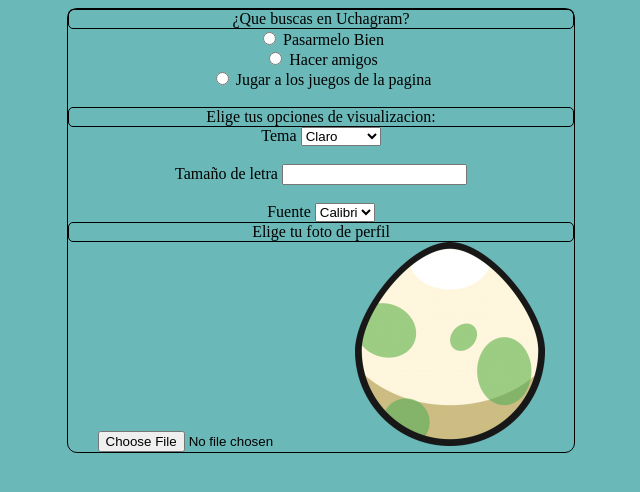
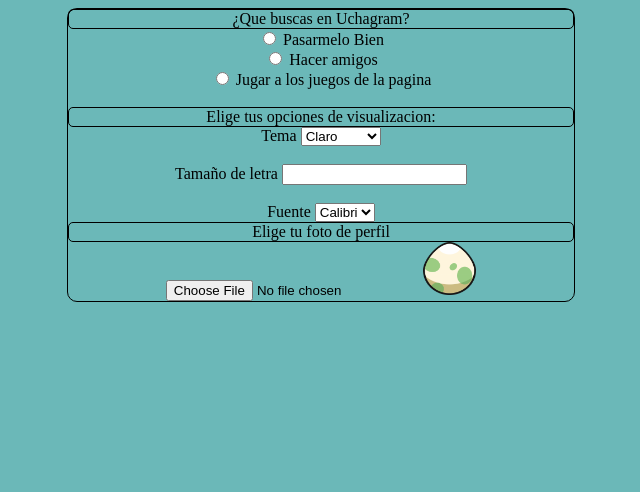
Before and after one commit to PedroPM-775/ProyectoRedSocial, a PHP site: page /perfil.php in a window 1280 px wide. Shown: the top 492 px of the page, without its empty margins (319-959 px from the left). Run offline with PHP 8.4, Linux system fonts and the light colour scheme; the visitor is signed in with stand-in values (Sample User, id 1).

Commit message:
casa 28/11

```diff
--- a/hojaform.css
+++ b/hojaform.css
@@ -27,3 +27,7 @@ legend {
   text-align: center;
   margin: auto;
 }
+#fotoperfil {
+  width: 40pt;
+  height: 40pt;
+}
--- a/perfil.php
+++ b/perfil.php
@@ -59,7 +59,7 @@ $foto = "fotos/foto_" . $usuario . ".jpg";
 
             <legend>Elige tu foto de perfil </legend>
             <input type="file" name="foto" id="foto">
-            <img src="<?php
+            <img id="fotoperfil" src="<?php
                                         if (file_exists($foto)) {
                                             echo $foto;
                                         } else {
```
Also changed, not shown: login.php (+4 -4 lines). Lines whose indentation alone changed are shown as unchanged.
